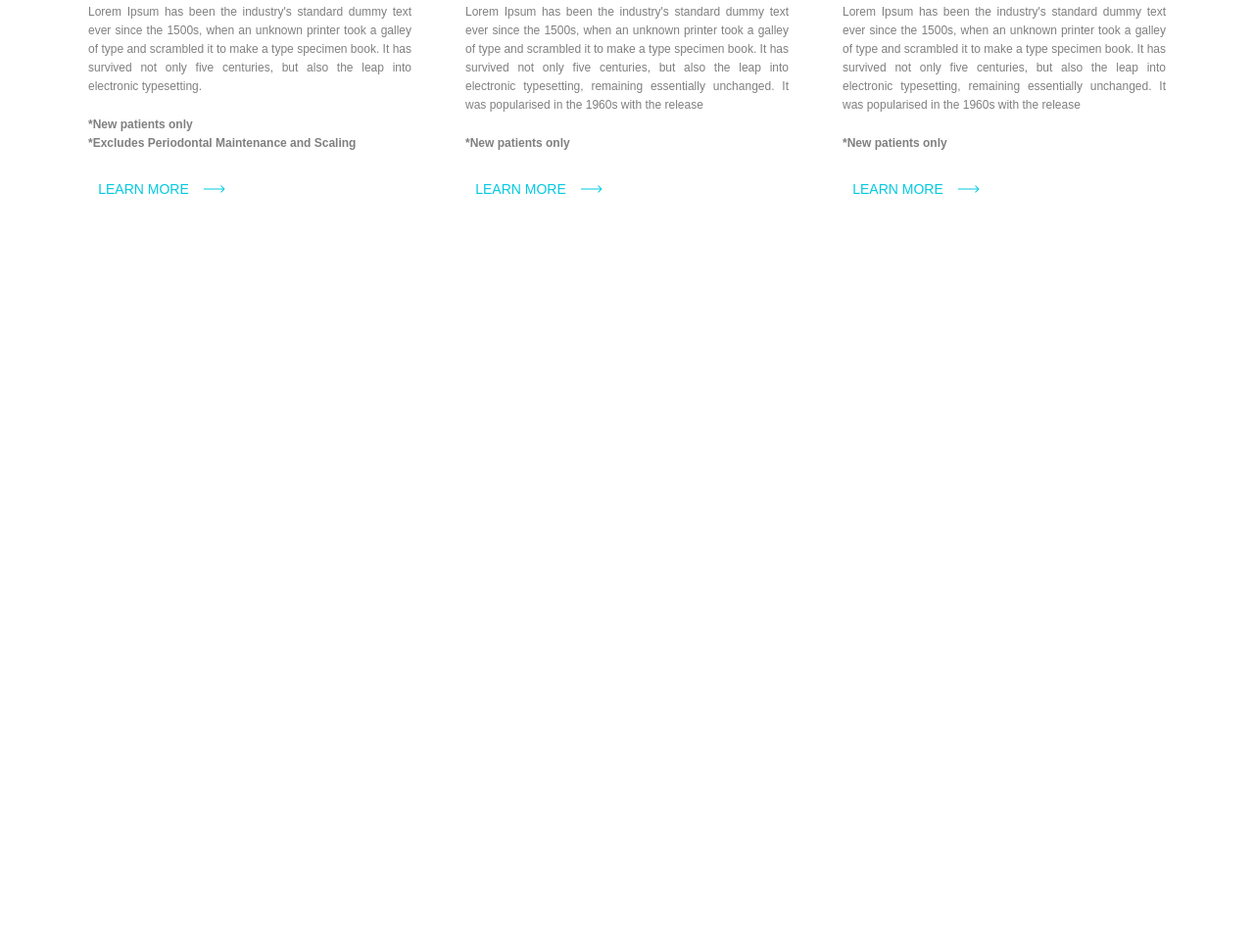
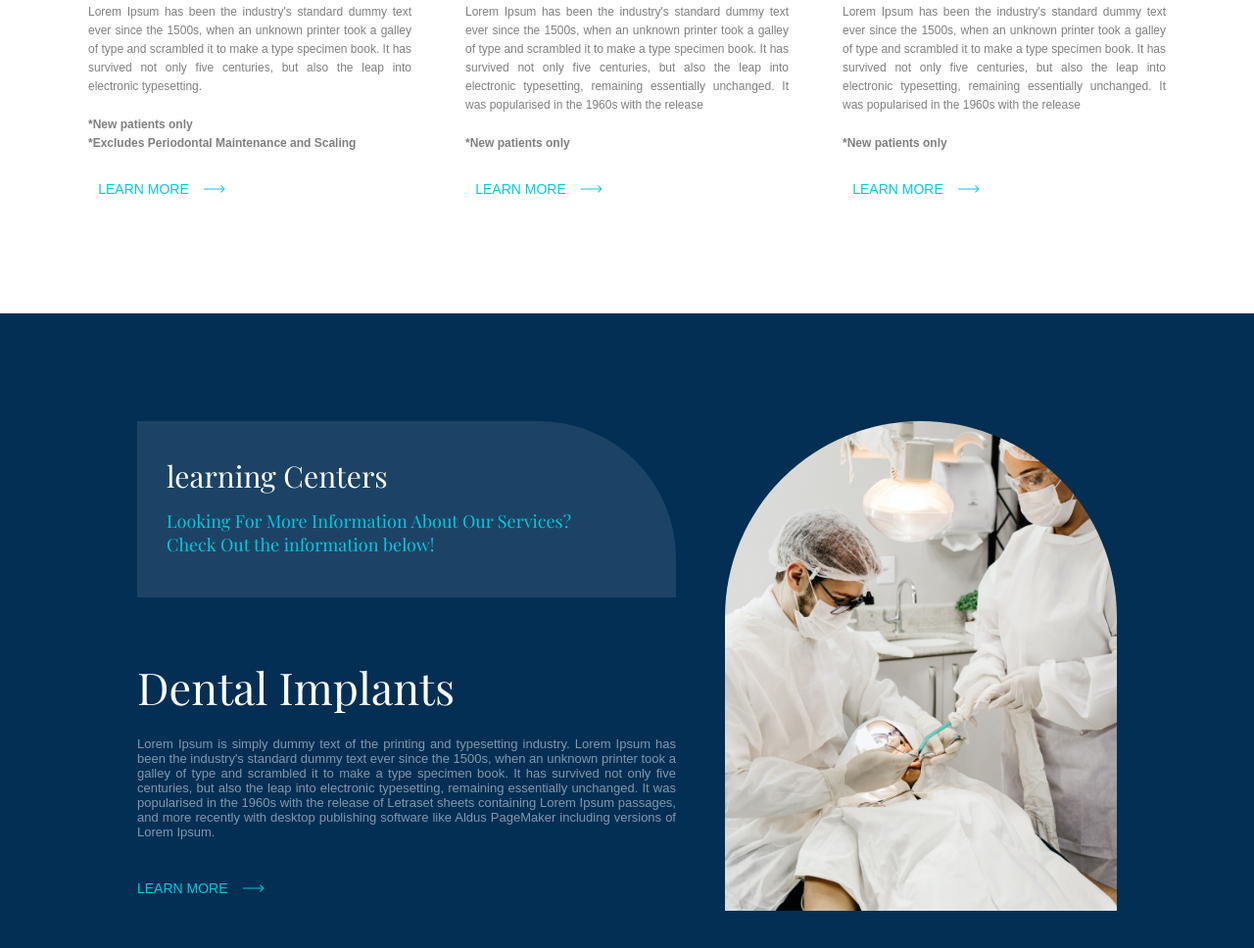
Before and after one commit to oyurisousa/projects-portfolio, a plain HTML site: page dentistity/index.html in a window 1280 px wide. Shown: the part 1850-2818 px from the top of the page at 98% size. Before the commit the page ends 2170 px from the top, so only its background shows below. Drawn offline with nearby package versions, Linux system fonts and the light colour scheme; a web font is replaced by a local one.

Commit message:
section special

```diff
--- a/dentistity/css/style.css
+++ b/dentistity/css/style.css
@@ -37,6 +37,7 @@ a {
 }
 button{
   border: none;
+  cursor: pointer;
 }
 
 /* sectioncover */
@@ -507,3 +508,106 @@ section.plans{
   letter-spacing: 5%;
 
 }
+
+/* special */
+section.special{
+  width: 100%;
+  height: 90vh;
+  display: flex;
+  justify-content: center;
+  align-items: center;
+  background-color: var(--color-background);
+}
+
+.special .contain{
+  width: 100%;
+  max-width: 1000px;
+  height: 100%;
+  max-height: 500px;
+  display: flex;
+  justify-content: space-between;
+
+}
+
+.main-special{
+  width: 55%;
+  height: 100%;
+  display: flex;
+  flex-direction: column;
+  justify-content: space-between;
+}
+
+.learning-centers{
+  width: 100%;
+  height: 180px;
+  background-color: #1c4365;
+  border-top-right-radius: 140px;
+  font-family: "Playfair Display";
+  font-weight: lighter;
+  display: flex;
+  flex-direction: column;
+  justify-content: center;
+  gap: 20px;
+  padding: 30px;
+}
+
+.learning-centers h3{
+  font-size: 30px;
+  line-height: 96%;
+  font-family: "Playfair Display";
+  font-weight: normal;
+
+}
+
+.learning-centers h4{
+  font-size: 18px;
+  font-family: "Playfair Display";
+  font-weight: normal;
+  color: #00CAE0;
+
+}
+.dental-implants{
+  width: 100%;
+  height: 50%;
+  display: flex;
+  flex-direction: column;
+  justify-content: space-between;
+}
+
+.dental-implants h2{
+  font-family: "Playfair Display", serif;
+  font-weight: normal;
+  font-size: 45px;
+  line-height: 96%;
+}
+.dental-implants p{
+  font-family: Arial, sans-serif;
+  font-size: 13px;
+  text-align: justify;
+  color: rgba(255, 255, 255, 0.5);
+
+}
+.dental-implants button{
+  width: 130px;
+  height: 45px;
+  display: flex;
+  justify-content: space-between;
+  align-items: center;
+  background-color: transparent;
+}
+
+.dental-implants button span{
+  color: #00CAE0;
+  font-size: 14px;
+  font-weight: lighter;
+
+}
+
+
+.image-special{
+  width: 40%;
+  height: 500px;
+  background-image: url('../assets/images/dentists.png');
+  border-radius: 200px 200px 0 0;
+  background-size: 100%;
+}
--- a/dentistity/index.html
+++ b/dentistity/index.html
@@ -142,5 +142,28 @@
       </div>
     </div>
   </section>
+
+  <section class="special">
+    <div class="contain">
+      <div class="main-special">
+        <div class="learning-centers">
+          <h3>learning Centers</h3>
+          <h4>Looking For More Information About Our Services?<br>
+            Check Out the information below!</h4>
+        </div>
+        <div class="dental-implants">
+          <h2>Dental Implants</h2>
+          <p>Lorem Ipsum is simply dummy text of the printing and typesetting industry. Lorem Ipsum has been the industry's standard dummy text ever since the 1500s, when an unknown printer took a galley of type and scrambled it to make a type specimen book. It has survived not only five centuries, but also the leap into electronic typesetting, remaining essentially unchanged. It was popularised in the 1960s with the release of Letraset sheets containing Lorem Ipsum passages, and more recently with desktop publishing software like Aldus PageMaker including versions of Lorem Ipsum.</p>
+          <button>
+            <span>LEARN MORE</span>
+            <svg width="22" height="8" viewBox="0 0 22 8" fill="none" xmlns="http://www.w3.org/2000/svg">
+              <path d="M21.3536 4.35355C21.5488 4.15829 21.5488 3.84171 21.3536 3.64644L18.1716 0.464465C17.9763 0.269202 17.6597 0.269202 17.4645 0.464465C17.2692 0.659727 17.2692 0.976309 17.4645 1.17157L20.2929 4L17.4645 6.82843C17.2692 7.02369 17.2692 7.34027 17.4645 7.53553C17.6597 7.73079 17.9763 7.73079 18.1716 7.53553L21.3536 4.35355ZM4.37114e-08 4.5L21 4.5L21 3.5L-4.37114e-08 3.5L4.37114e-08 4.5Z" fill="#00CAE0"/>
+            </svg>
+            </button>
+        </div>
+      </div>
+      <div class="image-special"></div>
+    </div>
+  </section>
 </body>
 </html>
```
Also changed, not shown: dentistity/assets/images/dentists.png (added).
